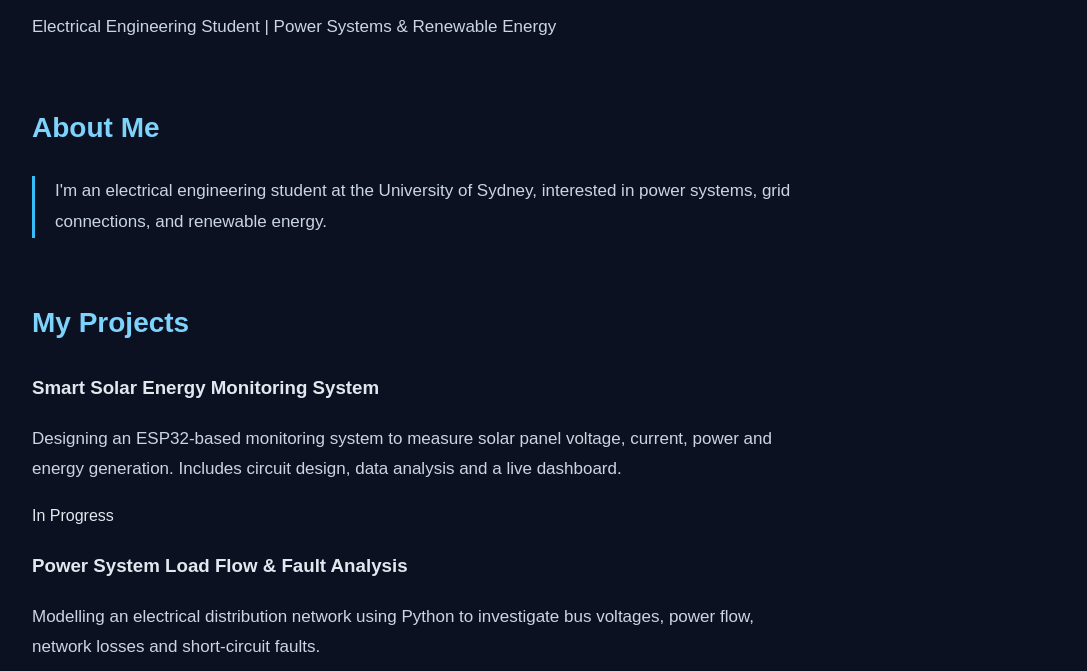
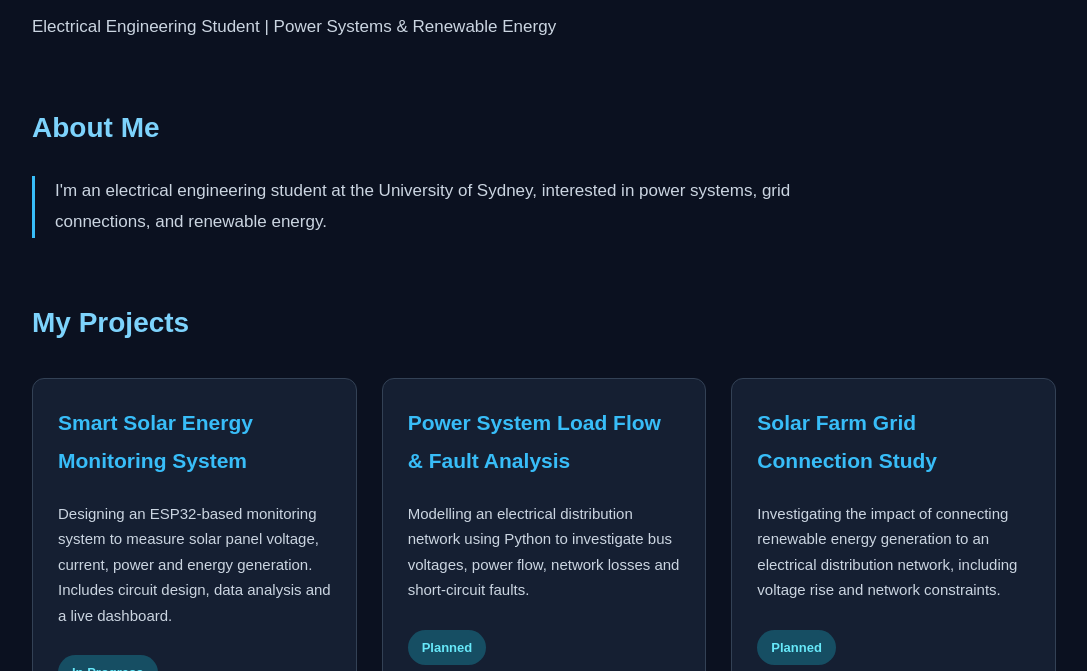
Before and after one commit to catherineelle/engineering-portfolio-, a plain HTML site: page index.html in a window 1280 px wide. Shown: the part 281-952 px from the top of the page, without its empty margins (96-1183 px from the left). Drawn offline with Linux system fonts and the light colour scheme.

Commit message:
Update style.css

```diff
--- a/style.css
+++ b/style.css
@@ -87,3 +87,61 @@ html {
     font-size: 14px;
   }
 }
+
+
+
+/* Project Cards Layout */
+.project-container {
+  display: grid;
+  grid-template-columns: repeat(auto-fit, minmax(250px, 1fr));
+  gap: 25px;
+  margin-top: 30px;
+}
+
+/* Individual Project Cards */
+.project-card {
+  background-color: #151f32;
+  border: 1px solid #334155;
+  border-radius: 12px;
+  padding: 25px;
+  transition: transform 0.3s ease, border-color 0.3s ease;
+}
+
+/* Hover Animation */
+.project-card:hover {
+  transform: translateY(-5px);
+  border-color: #38bdf8;
+}
+
+/* Project Titles */
+.project-card h3 {
+  color: #38bdf8;
+  font-size: 21px;
+  margin-top: 0;
+}
+
+/* Project Descriptions */
+.project-card p {
+  color: #cbd5e1;
+  font-size: 15px;
+  line-height: 1.7;
+}
+
+/* Project Status Labels */
+.project-status {
+  display: inline-block;
+  background-color: #164e63;
+  color: #67e8f9;
+  padding: 6px 14px;
+  border-radius: 20px;
+  font-size: 13px;
+  font-weight: bold;
+  margin-top: 12px;
+}
+
+/* Mobile-Friendly Project Cards */
+@media (max-width: 600px) {
+  .project-container {
+    grid-template-columns: 1fr;
+  }
+}
```
